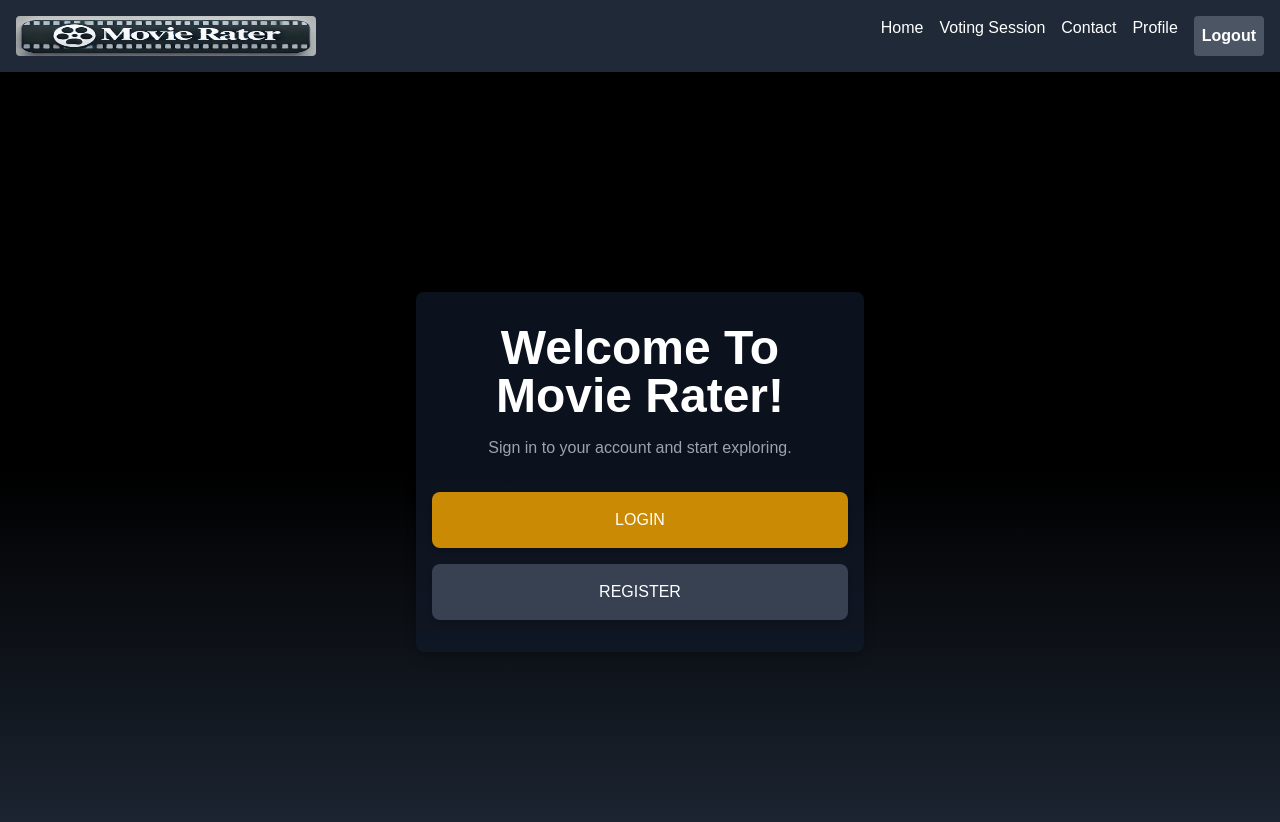
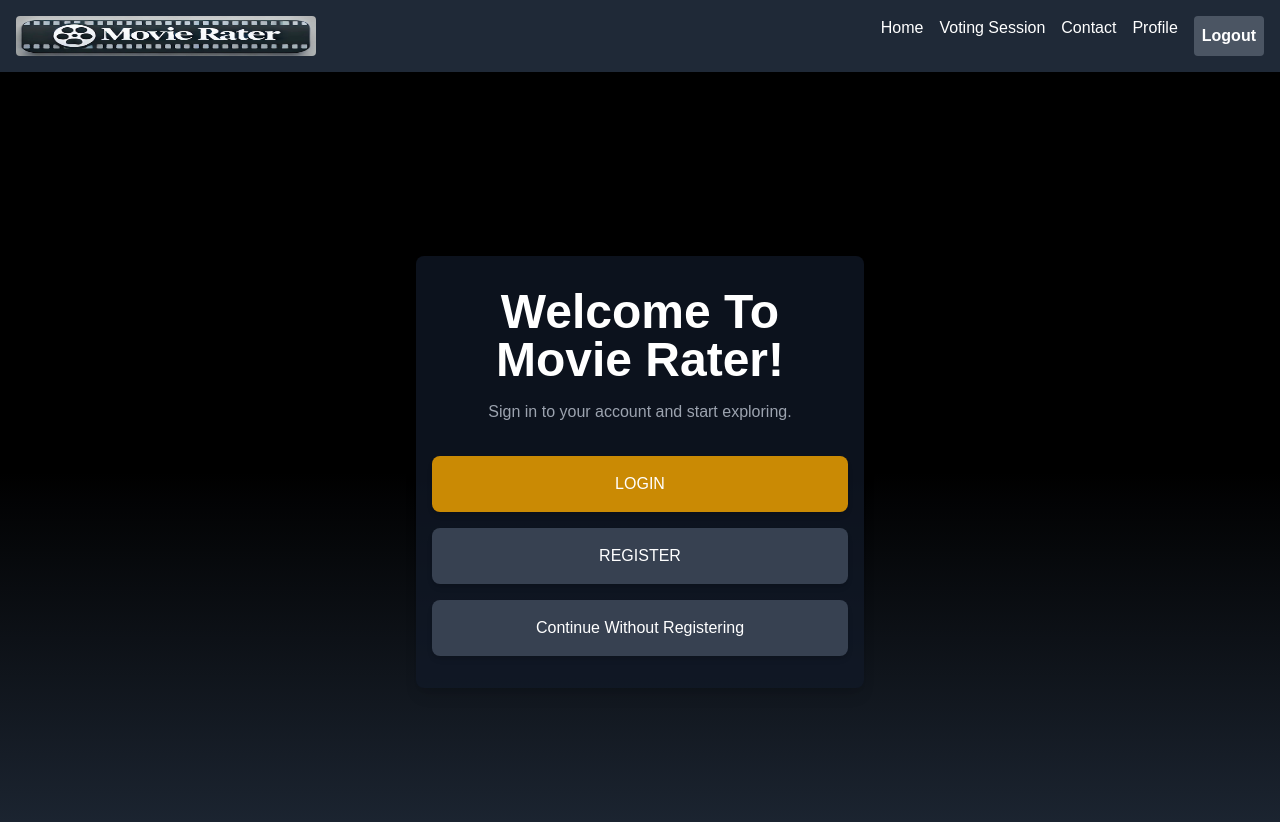
Before and after one commit to Jdhwang98/movie-rater, a Next.js app: page / in a window 1280 px wide. Shown: the top 822 px of the page. Built offline with nearby package versions, Linux system fonts and the light colour scheme.

Commit message:
visitor access

```diff
--- a/src/app/page.tsx
+++ b/src/app/page.tsx
@@ -15,8 +15,14 @@ export default function LoginPage() {
         </Link>
 
         <Link href={`/register`}>
+          <button className="bg-gray-700 text-white p-4 rounded-lg shadow-md hover:shadow-lg transform hover:scale-105 duration-300 w-full text-center mb-4">
+            REGISTER
+          </button>
+        </Link>
+
+        <Link href={`/home`}>
           <button className="bg-gray-700 text-white p-4 rounded-lg shadow-md hover:shadow-lg transform hover:scale-105 duration-300 w-full text-center">
-            REGISTER
+            Continue Without Registering
           </button>
         </Link>
       </div>
```
